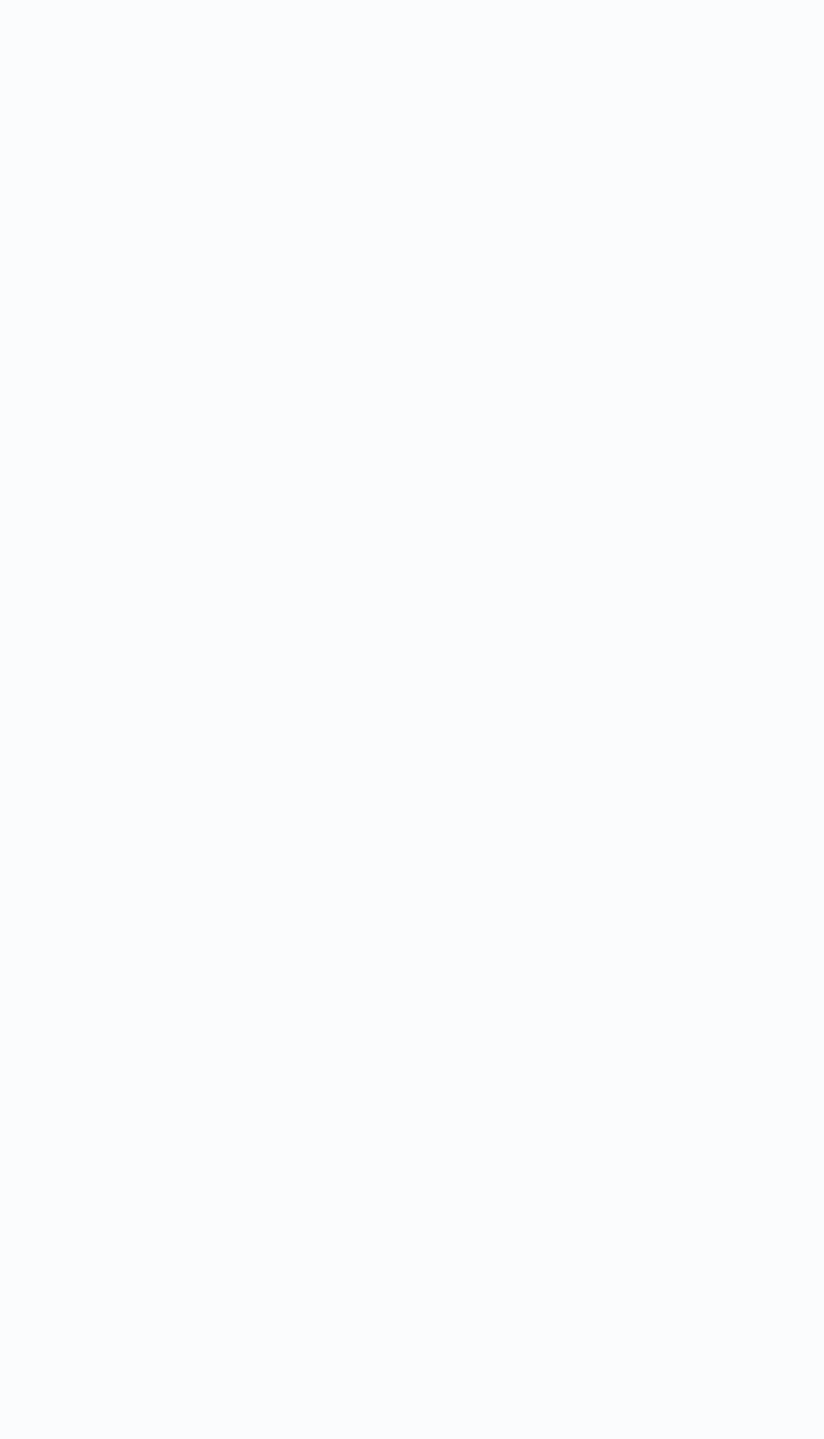
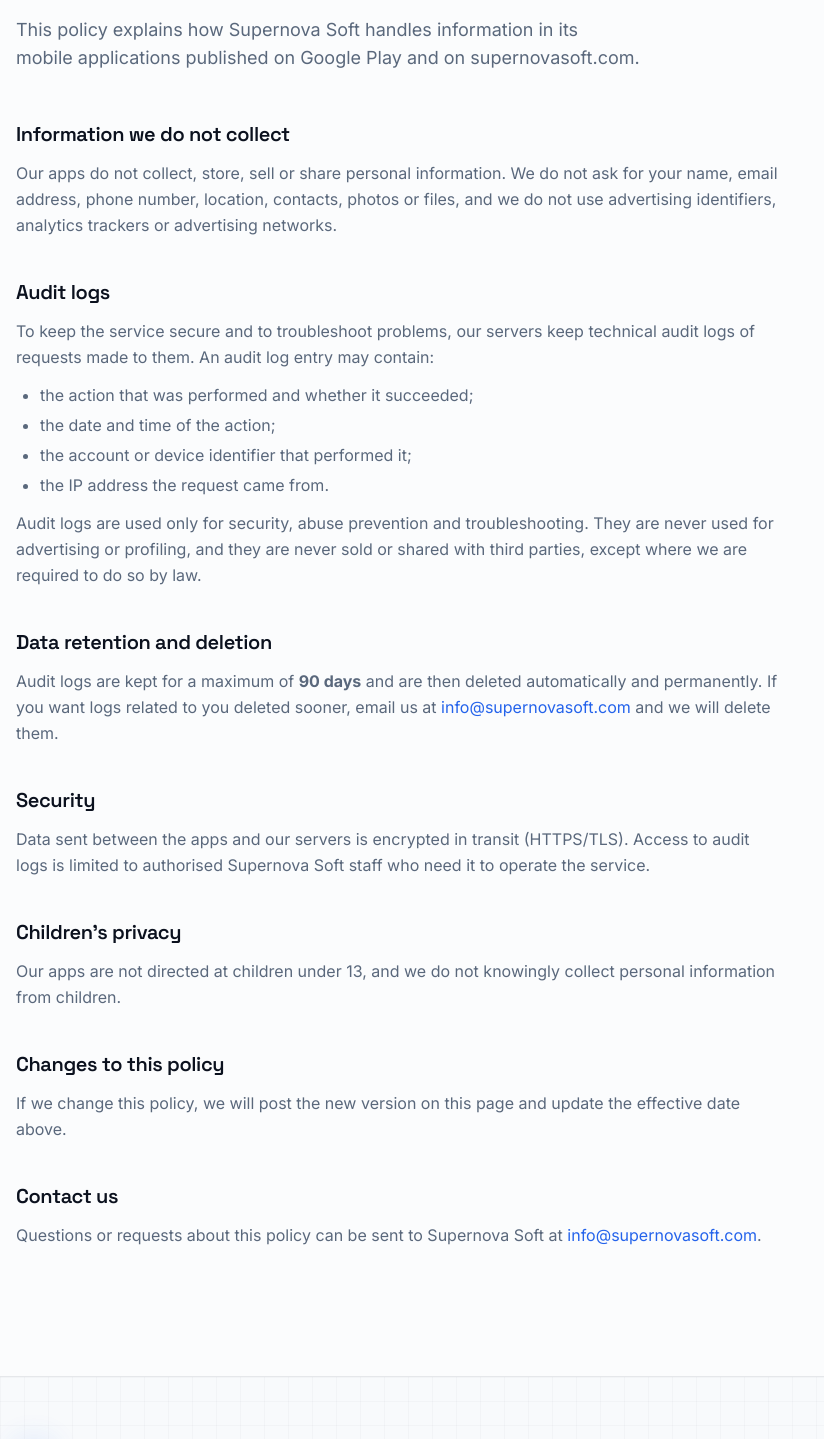
Before and after one commit to supernovasoft/supernovasoft, a React (Vite) app: page /privacy in a window 1280 px wide. Before the commit this address had no page. Shown: the part 222-1661 px from the top of the page, without its empty margins (0-824 px from the left). Before the commit the page ends 800 px from the top, so only its background shows below. Built offline with nearby package versions, Linux system fonts and the light colour scheme.

Commit message:
feat: add Privacy Policy page and update routing; enhance sitemap and footer links

```diff
--- a/package.json
+++ b/package.json
@@ -9,7 +9,7 @@
     "build": "tsc -b && vite build",
     "lint": "eslint .",
     "preview": "vite preview",
-    "predeploy": "npm run build && cp dist/index.html dist/404.html",
+    "predeploy": "npm run build && cp dist/index.html dist/404.html && mkdir -p dist/privacy && cp dist/index.html dist/privacy/index.html",
     "deploy": "gh-pages -d dist"
   },
   "dependencies": {
--- a/src/App.tsx
+++ b/src/App.tsx
@@ -1,13 +1,14 @@
 import { Routes, Route } from 'react-router-dom';
 import { Layout } from './components/layout/Layout';
 import { Home } from './pages/Home';
+import { Privacy } from './pages/Privacy';
 
 function App() {
   return (
     <Routes>
       <Route path="/" element={<Layout />}>
         <Route index element={<Home />} />
-        {/* Add more routes here as needed */}
+        <Route path="privacy" element={<Privacy />} />
       </Route>
     </Routes>
   );
--- a/src/components/layout/Footer.tsx
+++ b/src/components/layout/Footer.tsx
@@ -8,10 +8,10 @@
   const currentYear = new Date().getFullYear();
 
   const quickLinks = [
-    { name: t('nav.services'), href: '#services' },
+    { name: t('nav.services'), href: '/#services' },
     { name: t('nav.blog'), href: 'https://blog.supernovasoft.com', external: true },
     { name: t('nav.tools'), href: 'https://tools.supernovasoft.com', external: true },
-    { name: t('nav.contact'), href: '#contact' },
+    { name: t('nav.contact'), href: '/#contact' },
   ];
 
   const services = [
@@ -107,7 +107,7 @@
             <ul className="mt-5 space-y-3">
               {services.map((service) => (
                 <li key={service}>
-                  <a href="#services" className="text-sm text-muted-foreground transition-colors hover:text-primary">
+                  <a href="/#services" className="text-sm text-muted-foreground transition-colors hover:text-primary">
                     {service}
                   </a>
                 </li>
@@ -157,8 +157,12 @@
             © {currentYear} {t('footer.copyright')}
           </span>
           <div className="flex items-center gap-6 text-sm">
-            {[t('footer.privacy'), t('footer.terms'), t('footer.cookies')].map((label) => (
-              <a key={label} href="#" className="text-muted-foreground transition-colors hover:text-primary">
+            {[
+              [t('footer.privacy'), '/privacy'],
+              [t('footer.terms'), '#'],
+              [t('footer.cookies'), '#'],
+            ].map(([label, href]) => (
+              <a key={label} href={href} className="text-muted-foreground transition-colors hover:text-primary">
                 {label}
               </a>
             ))}
--- /dev/null
+++ b/src/pages/Privacy.tsx
@@ -0,0 +1,109 @@
+import { Section, SectionHeading } from '@/components/ui/primitives';
+
+const EFFECTIVE_DATE = 'October 10, 2026';
+const CONTACT_EMAIL = 'info@supernovasoft.com';
+
+const mail = (
+  <a href={`mailto:${CONTACT_EMAIL}`} className="text-primary hover:underline">
+    {CONTACT_EMAIL}
+  </a>
+);
+
+const sections: { title: string; body: React.ReactNode }[] = [
+  {
+    title: 'Information we do not collect',
+    body: (
+      <p>
+        Our apps do not collect, store, sell or share personal information. We do not ask for your name,
+        email address, phone number, location, contacts, photos or files, and we do not use advertising
+        identifiers, analytics trackers or advertising networks.
+      </p>
+    ),
+  },
+  {
+    title: 'Audit logs',
+    body: (
+      <>
+        <p>
+          To keep the service secure and to troubleshoot problems, our servers keep technical audit logs of
+          requests made to them. An audit log entry may contain:
+        </p>
+        <ul className="list-disc space-y-1 ps-6">
+          <li>the action that was performed and whether it succeeded;</li>
+          <li>the date and time of the action;</li>
+          <li>the account or device identifier that performed it;</li>
+          <li>the IP address the request came from.</li>
+        </ul>
+        <p>
+          Audit logs are used only for security, abuse prevention and troubleshooting. They are never used
+          for advertising or profiling, and they are never sold or shared with third parties, except where
+          we are required to do so by law.
+        </p>
+      </>
+    ),
+  },
+  {
+    title: 'Data retention and deletion',
+    body: (
+      <p>
+        Audit logs are kept for a maximum of <strong>90 days</strong> and are then deleted automatically and
+        permanently. If you want logs related to you deleted sooner, email us at {mail} and we will delete
+        them.
+      </p>
+    ),
+  },
+  {
+    title: 'Security',
+    body: (
+      <p>
+        Data sent between the apps and our servers is encrypted in transit (HTTPS/TLS). Access to audit
+        logs is limited to authorised Supernova Soft staff who need it to operate the service.
+      </p>
+    ),
+  },
+  {
+    title: "Children's privacy",
+    body: (
+      <p>
+        Our apps are not directed at children under 13, and we do not knowingly collect personal information
+        from children.
+      </p>
+    ),
+  },
+  {
+    title: 'Changes to this policy',
+    body: (
+      <p>
+        If we change this policy, we will post the new version on this page and update the effective date
+        above.
+      </p>
+    ),
+  },
+  {
+    title: 'Contact us',
+    body: <p>Questions or requests about this policy can be sent to Supernova Soft at {mail}.</p>,
+  },
+];
+
+export function Privacy() {
+  return (
+    <Section>
+      <title>Privacy Policy | Supernova Soft</title>
+      <SectionHeading
+        align="start"
+        eyebrow={`Effective ${EFFECTIVE_DATE}`}
+        title="Privacy"
+        highlight="Policy"
+        description="This policy explains how Supernova Soft handles information in its mobile applications published on Google Play and on supernovasoft.com."
+      />
+      <div className="mt-12 max-w-3xl space-y-10">
+        {sections.map((s) => (
+          <section key={s.title} className="space-y-3 leading-relaxed text-muted-foreground">
+            <h2 className="font-display text-xl font-semibold text-foreground">{s.title}</h2>
+            {s.body}
+          </section>
+        ))}
+      </div>
+    </Section>
+  );
+}
```
Also changed, not shown: 1 other file (tests, documents, lock files or other folders).
